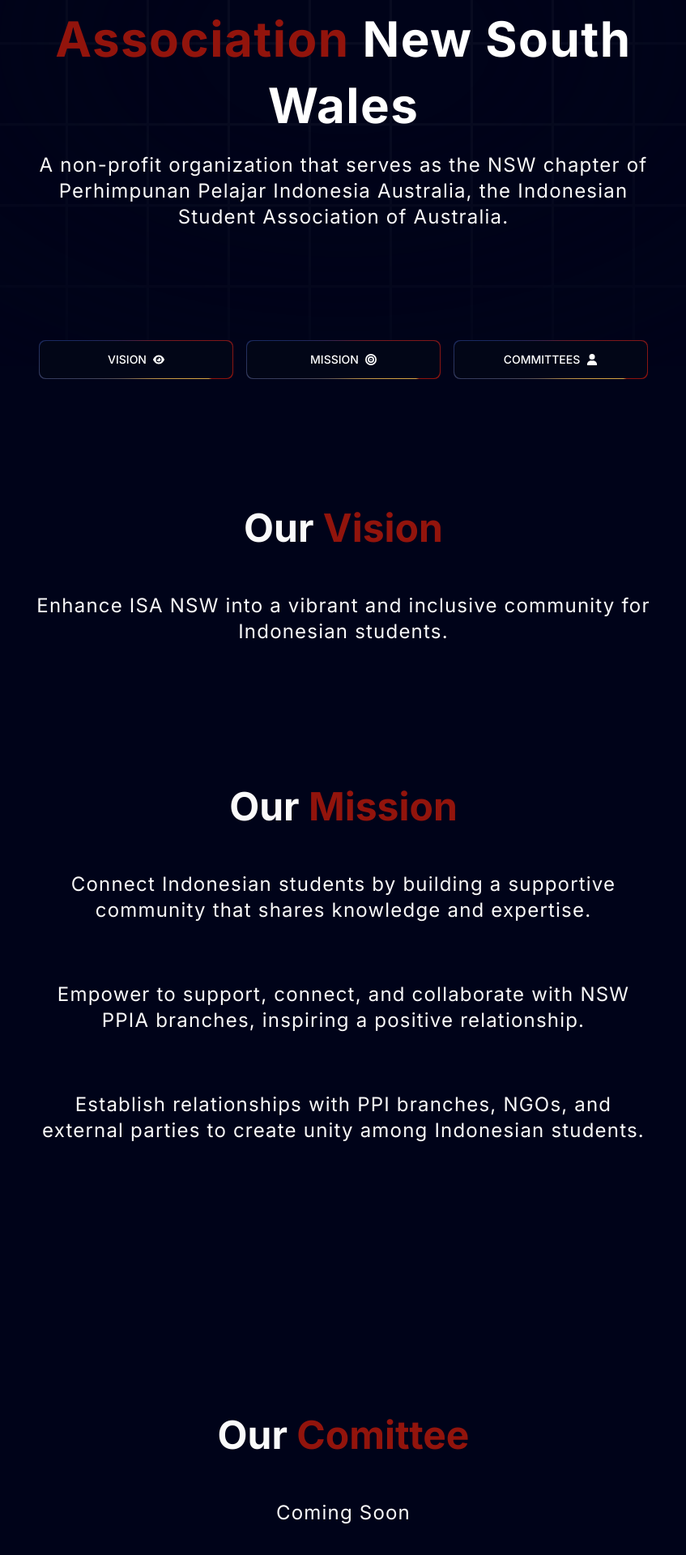
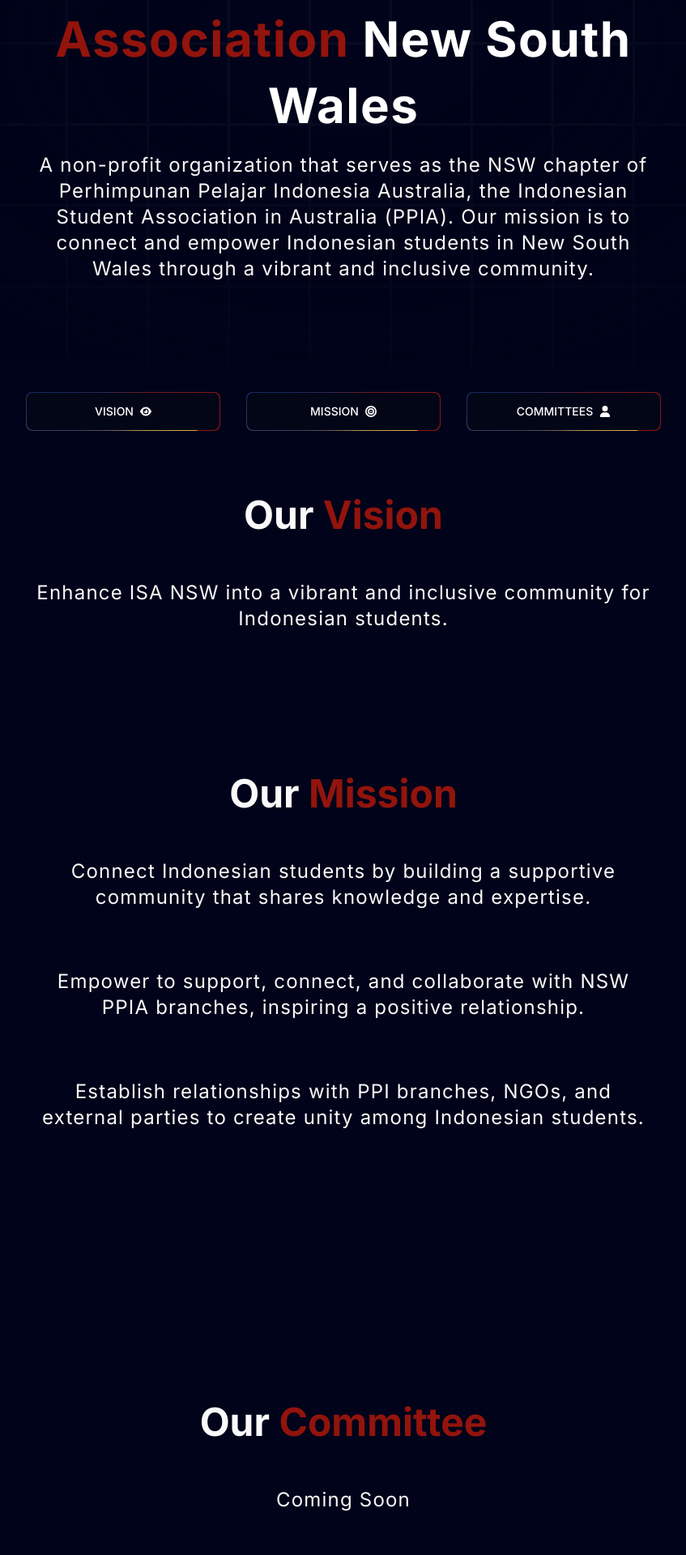
Before and after one commit to ISANSW/isansw2024website, a Next.js app: page /about in a window 1280 px wide. Shown: the part 348-2268 px from the top of the page at 81% size, without its empty margins (216-1063 px from the left). Built offline with nearby package versions, Linux system fonts and the light colour scheme.

Commit message:
fix bug v3

```diff
--- a/components/CommitteeISA.tsx
+++ b/components/CommitteeISA.tsx
@@ -5,7 +5,7 @@
     <div className="my-20 flex flex-col  items-center justify-center w-full gap-4">
       <h1 className="heading"id="committee">
         Our
-        <span className="text-red"> Comittee</span>
+        <span className="text-red"> Committee</span>
       </h1>
       <p className="my-10 text-center md:tracking-wider mb-4 text-5xl text-bold lg:text-2xl">
         Coming Soon
--- a/components/MissionISA.tsx
+++ b/components/MissionISA.tsx
@@ -31,9 +31,10 @@
           />
 
           <p className="text-center md:tracking-wider mb-4 text-sm md:text-lg lg:text-2xl">
-            A non-profit organization that serves as the NSW chapter of Perhimpunan Pelajar Indonesia Australia, the Indonesian Student Association of Australia.
+            A non-profit organization that serves as the NSW chapter of Perhimpunan Pelajar Indonesia Australia, the Indonesian Student Association in Australia (PPIA). Our mission is to connect and empower Indonesian students in New South Wales through a vibrant and inclusive community.
           </p>
-          <div className="my-20 flex flex-col lg:flex-row items-center justify-center w-full gap-4">
+
+          <div className="flex flex-col lg:flex-row gap-8 mt-20">
             <a href="#vision">
               <MagicButton
                 title="VISION"
@@ -57,7 +58,7 @@
             </a>
           </div>
 
-          <div className="my-20 flex flex-col  items-center justify-center w-full gap-4">
+          <div className="my-20 flex flex-col items-center justify-center w-full gap-4">
             <h1 className="heading" id="vision">
               Our
               <span className="text-red"> Vision</span>
```
